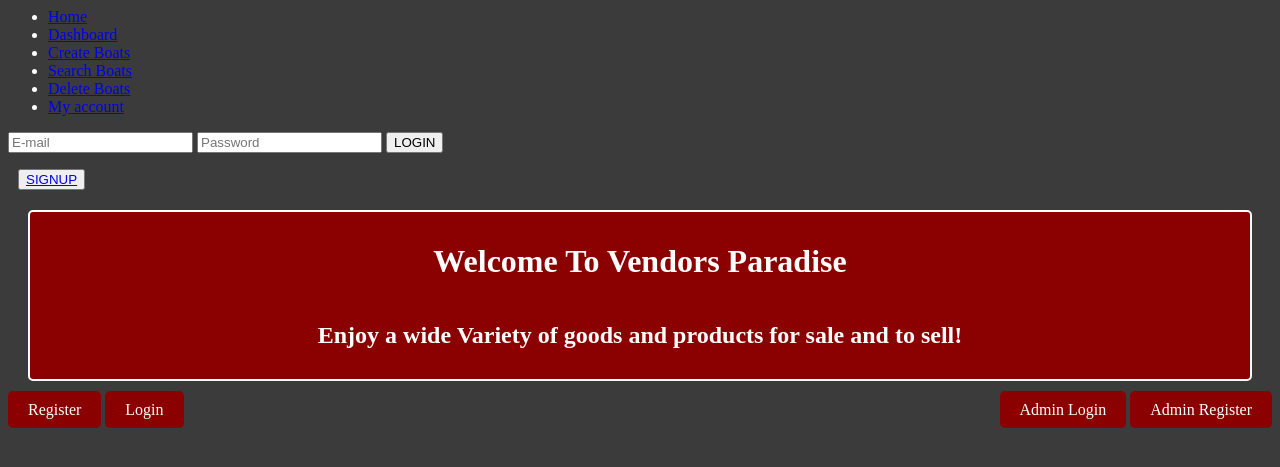
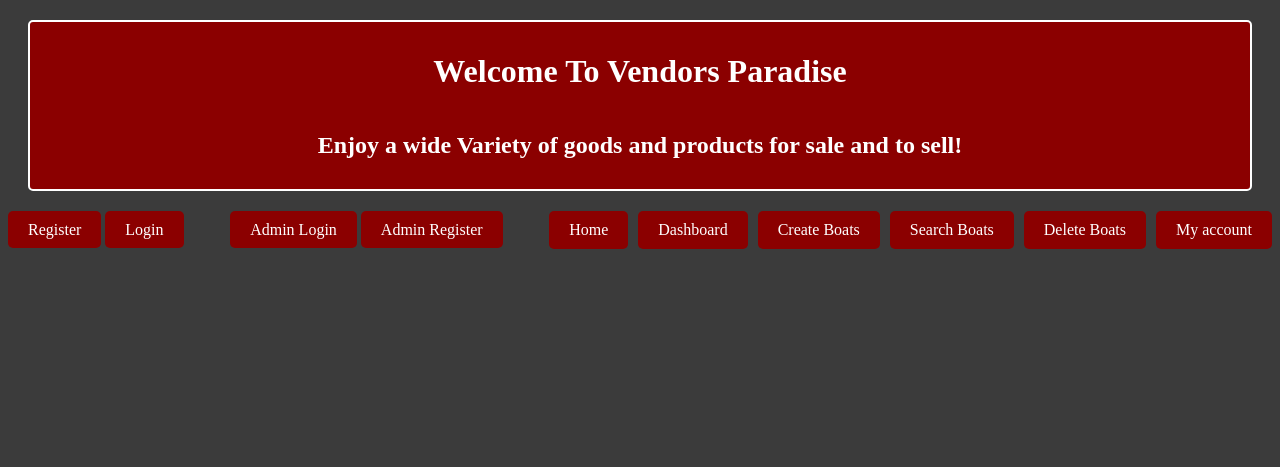
Before and after one commit to alexw1se/180final, a Flask app: page / in a window 1280 px wide. Shown: the top 467 px of the page. Run offline with Flask 3, Linux system fonts and the light colour scheme.

Commit message:
fixed login

```diff
--- a/main.py
+++ b/main.py
@@ -61,8 +61,8 @@ def register_post():
     flash('Registration Successful!')
     return render_template('login.html')
 
-@app.route('/login')
-def login():
+@app.route('/login_get')
+def login_get():
     return render_template('login.html')
 
 # Login
--- a/templates/home.html
+++ b/templates/home.html
@@ -4,7 +4,8 @@
     color: #ffffff;
   }
 
-  h1, h2 {
+  h1,
+  h2 {
     color: white;
   }
 
@@ -39,6 +40,58 @@
     text-align: center;
     margin: 20px;
   }
+
+  .topBar {
+  display: flex;
+  justify-content: space-between;
+  align-items: center;
+}
+
+.topBar div {
+  display: flex;
+  align-items: center;
+}
+
+.topBar a {
+  color: #ffffff;
+  background-color: #8b0000;
+  padding: 10px 20px;
+  text-decoration: none;
+  border-radius: 5px;
+  transition: background-color 0.3s ease;
+}
+
+.topBar a:hover {
+  background-color: #6a0000;
+}
+
+.topBar a + a {
+  margin-left: 10px;
+}
+
+  .formSection {
+    display: flex;
+    align-items: center;
+  }
+
+  .formSection form {
+    display: flex;
+  }
+
+  .formSection input {
+    border: none;
+    background-color: #444444;
+    padding: 5px 10px;
+    margin-right: 5px;
+    color: #ffffff;
+  }
+
+  .formSection input[type="submit"] {
+    background-color: #8b0000;
+    color: #ffffff;
+    padding: 5px 10px;
+    margin-left: 5px;
+  }
 </style>
 
   <!DOCTYPE html>
@@ -51,33 +104,6 @@
   <body>
 
     <header>
-      <div class="topBar">
-        <div class="">
-<!--          <img src="../static/logo.jpg" alt="Logo" class="logo">-->
-          <ul class="barItem">
-
-            <li><a href="/">Home</a></li>
-            <li> <a href="/boats">Dashboard</a></li>
-            <li> <a href="/create_boats">Create Boats</a> </li>
-            <li> <a href="/search">Search Boats</a></li>
-            <li> <a href="/delete">Delete Boats</a></li>
-            <li> <a href="/update">My account</a></li>
-
-          </ul>
-        </div>
-
-        <div class="formSection barItem">
-          <form class="barItem" action="" method="post">
-            <input type="text" name="uid" value="" placeholder="E-mail" required>
-            <input type="password" name="pass" value="" placeholder="Password" required>
-            <input type="submit" name="loginButton" value="LOGIN">
-          </form>
-
-          <button class="barItem input" style="margin-left:10px;">
-            <a href="/register">SIGNUP</a>
-          </button>
-        </div>
-
 
       <div class="heading-container">
         <h1>Welcome To Vendors Paradise</h1>
@@ -87,12 +113,21 @@
         <div>
           <a href="/register" role="button">Register</a>
           <a href="/login" role="button">Login</a>
-
         </div>
         <div>
           <a href="/adminLogin" role="button">Admin Login</a>
           <a href="/adminRegister" role="button">Admin Register</a>
         </div>
+        <div class="topBar">
+          <div>
+           <a href="/">Home</a>
+           <a href="/boats">Dashboard</a>
+           <a href="/create_boats">Create Boats</a>
+           <a href="/search">Search Boats</a>
+           <a href="/delete">Delete Boats</a>
+           <a href="/update">My account</a>
+           </div>
+         </div>
     </nav>
   </body>
   </html>
```
Lines whose indentation alone changed are shown as unchanged.
